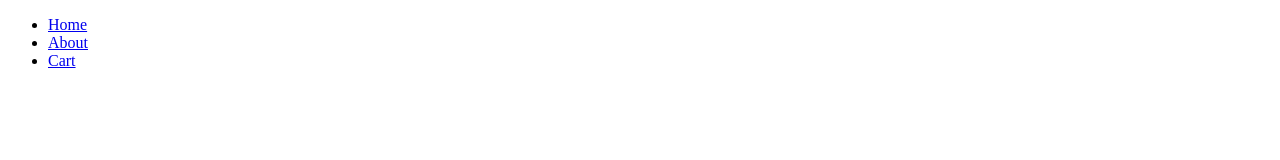
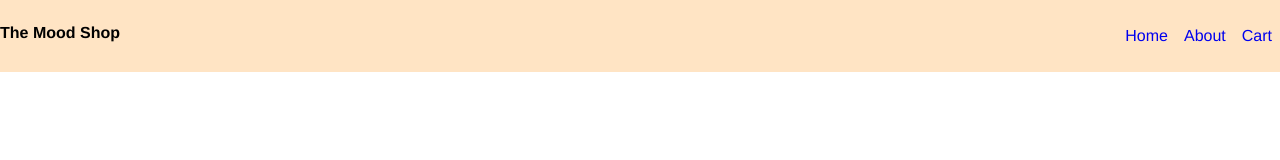
Before and after one commit to sicaramacuya/mood-shop, a plain HTML site: page index.html in a window 1280 px wide. Drawn offline with Linux system fonts and the light colour scheme.

Commit message:
styled the header and navbar

```diff
--- a/index.html
+++ b/index.html
@@ -2,10 +2,12 @@
 <html>
 <head>
 <title>Title of the document</title>
+<link rel="stylesheet" href="./resources/css/styles.css">
 </head>
 
 <body>
     <header class="page-header">
+        <h4>The Mood Shop</h4>
         <nav>
             <ul>
                 <li><a href="#">Home</a></li>
--- /dev/null
+++ b/resources/css/styles.css
@@ -0,0 +1,26 @@
+body {
+    font-family: Helvetica, sans-serif;
+    font-size: 16px;
+    line-height: 1.5;
+    margin: 0;
+}
+
+.page-header {
+    display: flex;
+    flex-direction: row;
+    justify-content: space-between;
+    background-color: bisque;
+}
+
+.page-header ul {
+    display: flex;
+    flex-direction: row;
+    justify-content: space-between;
+    list-style: none;
+}
+
+.page-header a {
+    display: table;
+    padding: 0.5em;
+    text-decoration: none;
+}
```
